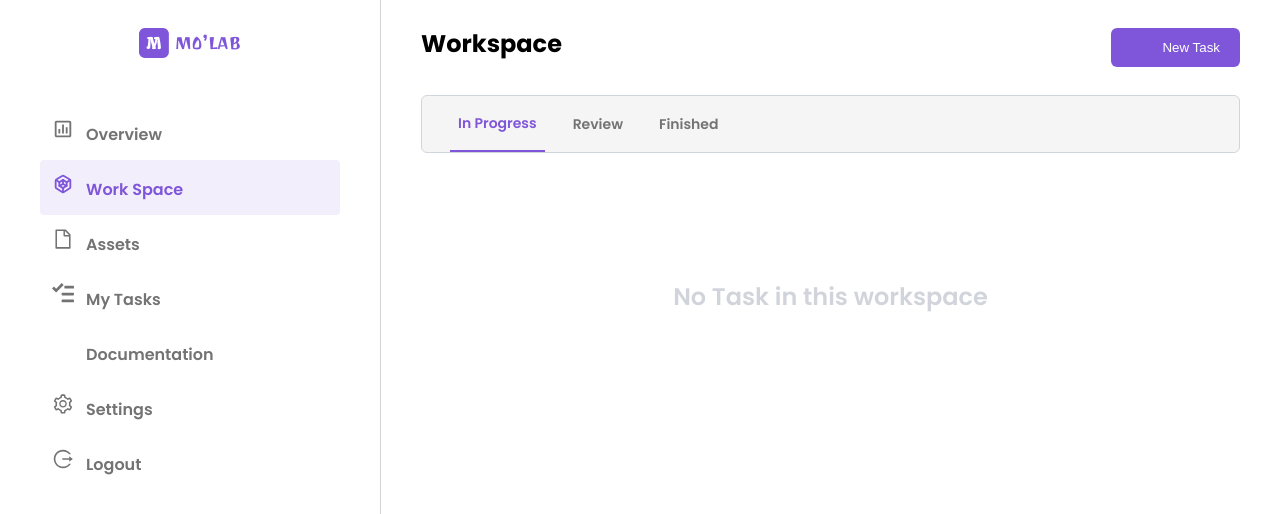
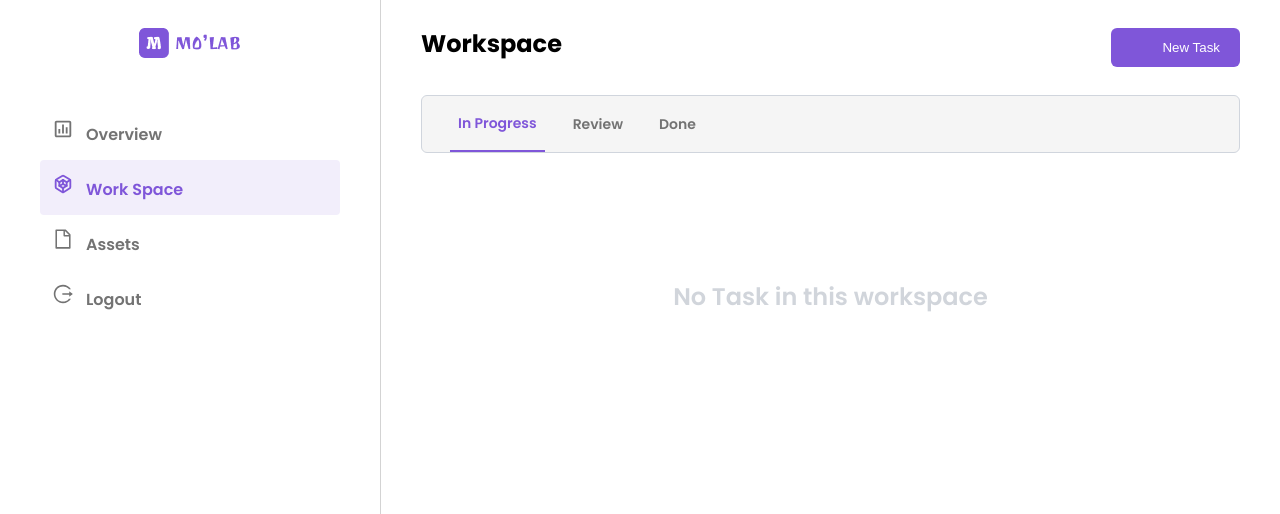
Before and after one commit to HamidTech360/swiftTelecoms, a React (Vite) app: page /user/workspace in a window 1280 px wide. Shown: the top 514 px of the page. Built offline with nearby package versions, Linux system fonts and the light colour scheme; sample sign-in values are in the browser's storage; some icons are missing.

Commit message:
removing stuffs

```diff
--- a/src/layouts/adminLayout/index.tsx
+++ b/src/layouts/adminLayout/index.tsx
@@ -34,25 +34,7 @@ const AdminLayout = () => {
       paths: ['/user/assets'],
       link: '/user/assets',
       icon: AiOutlineFile,
-    },
-    {
-      label: 'My Tasks',
-      paths: ['/user/tasks'],
-      link: '/user/tasks',
-      icon: GoTasklist,
-    },
-    {
-      label: 'Documentation',
-      paths: ['/user/documentation'],
-      link: '/user/documentation',
-      icon: PiFolderNotchMinusLight,
-    },
-    {
-      label: 'Settings',
-      paths: ['/user/settings'],
-      link: '/user/settings',
-      icon: AiOutlineSetting,
-    },
+    }
   ]
   const [isModalOpen, setIsModalOpen] = useState(false)
   const token = localStorage.getItem('token')
@@ -141,7 +123,7 @@ const AdminLayout = () => {
             </Link>
           ))}
            <NavItem onClick={()=>{
-                localStorage.clear()
+                localStorage.removeItem('token')
                 navigate('/')
            }} >
               <AiOutlineLogout size={22} className="mr-3" />
@@ -258,7 +240,7 @@ const AdminLayout = () => {
                   />
                 </div>
               <div className='mb-3'>
-                  <div className="mb-1 font-medum">Task description</div>
+                  <div className="mb-1 font-medum">Workspace description</div>
                   <TextArea
                     name='description'
                     rows={7}
--- a/src/screens/User/tasks/index.tsx
+++ b/src/screens/User/tasks/index.tsx
@@ -16,7 +16,7 @@ const Tasks = () => {
   const [navOptions, setNavOptions] = useState([
     { label: 'In Progress', active: true },
     { label: 'Review' },
-    { label: 'Finished' },
+    { label: 'Done' },
   ])
 
   const [formData, setFormData] = useState({
```
